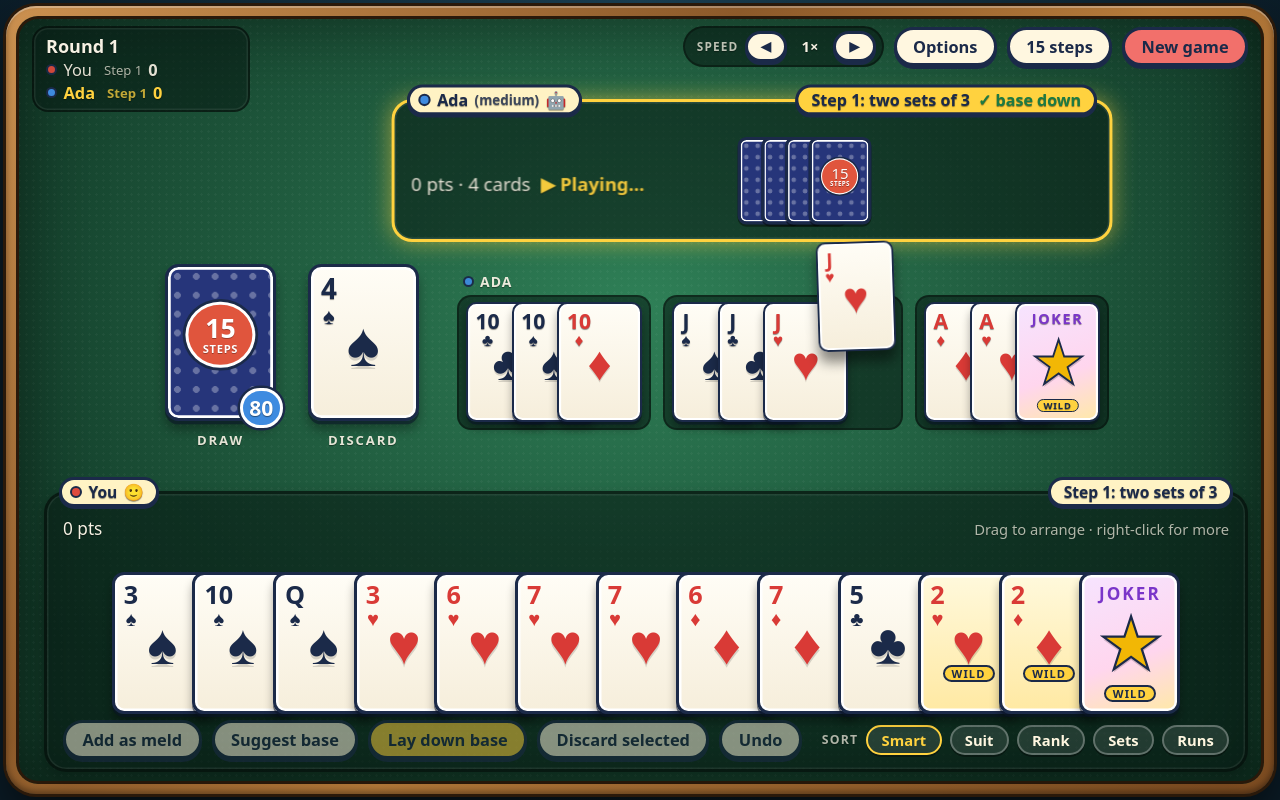
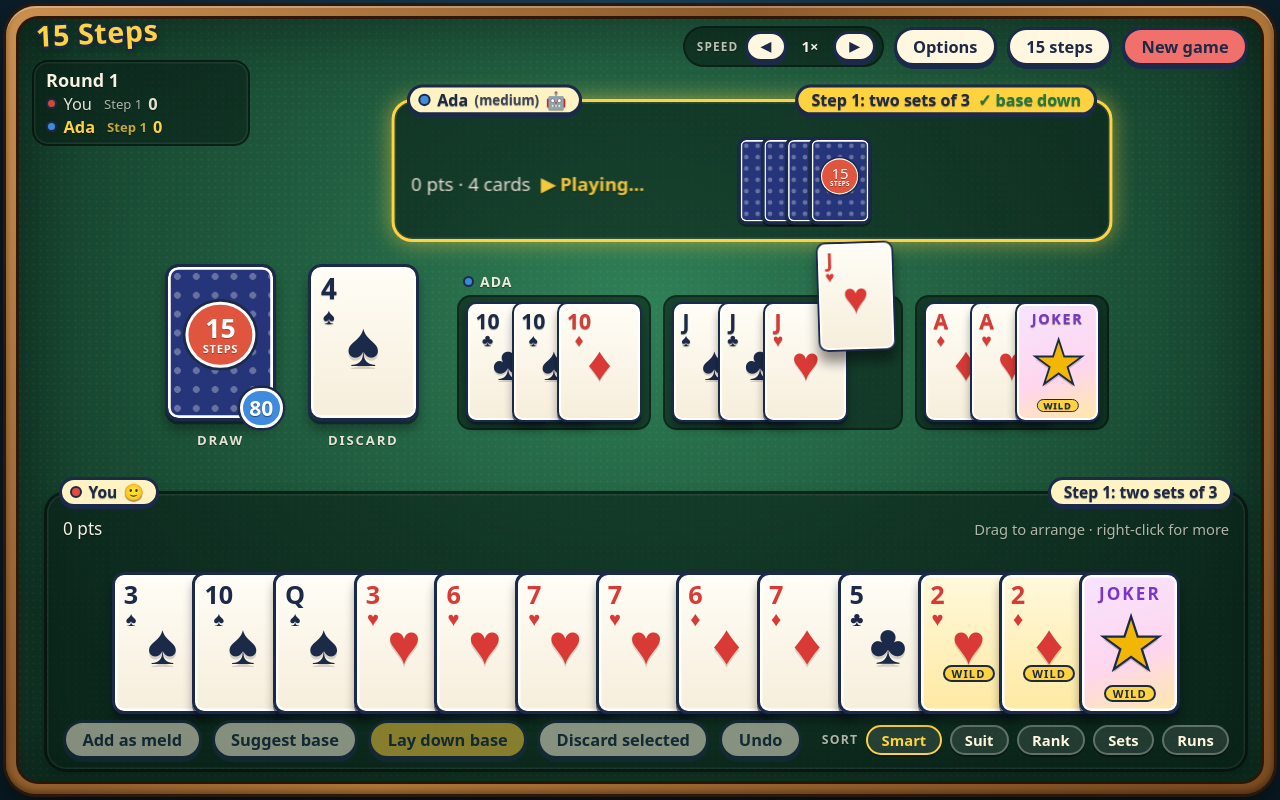
Before and after one commit to StevePearson-github/15-Steps, a React (Vite) app: page / in a window 1280 px wide. Both pictures are taken after a click on the button "Start game". Built offline with nearby package versions, Linux system fonts and the light colour scheme.

Commit message:
Add a small, bright 15 Steps title above the scoreboard
Co-Authored-By: Claude Sonnet 5.5 <noreply@anthropic.com>
Claude-Session: https://claude.ai/code/session_01Lr52GrXhQxfMYyK1eJpHKU

```diff
--- a/src/ui/Table.tsx
+++ b/src/ui/Table.tsx
@@ -307,6 +307,7 @@ export function Table({ session, onAction, onNewGame, onUndo, watch, speed, soun
         setMenu({ x: e.clientX, y: e.clientY });
       }}
     >
+      <div className="logo" aria-hidden="true">15 Steps</div>
       <header className="topbar">
         <div className="scoreboard" aria-label="Scores">
           <strong>Round {state.round}</strong>
--- a/src/ui/styles.css
+++ b/src/ui/styles.css
@@ -626,3 +626,13 @@ button:focus-visible { outline: 3px solid var(--blue); outline-offset: 2px; }
   .table:has(.opponents[data-carousel][data-count='2']):not(:has(.watch-bar)) .opponent.side,
   .table:has(.opponents[data-carousel][data-count='3']):not(:has(.watch-bar)) .opponent.side { margin-top: 68px; }
 }
+
+/* The game's title, small and bright, above the scoreboard in the top-left corner. */
+.logo {
+  position: absolute; top: 6px; left: 20px; z-index: 5; pointer-events: none; user-select: none;
+  font-size: 1.75rem; font-weight: 700; line-height: 1; letter-spacing: 0.02em; color: var(--yellow);
+  transform: rotate(-3deg); transform-origin: left center;
+  -webkit-text-stroke: 3px var(--ink); paint-order: stroke fill;
+  text-shadow: 0 3px 0 var(--ink), 0 6px 10px rgba(0, 0, 0, 0.35);
+}
+.scoreboard { margin-top: 34px; }
```
